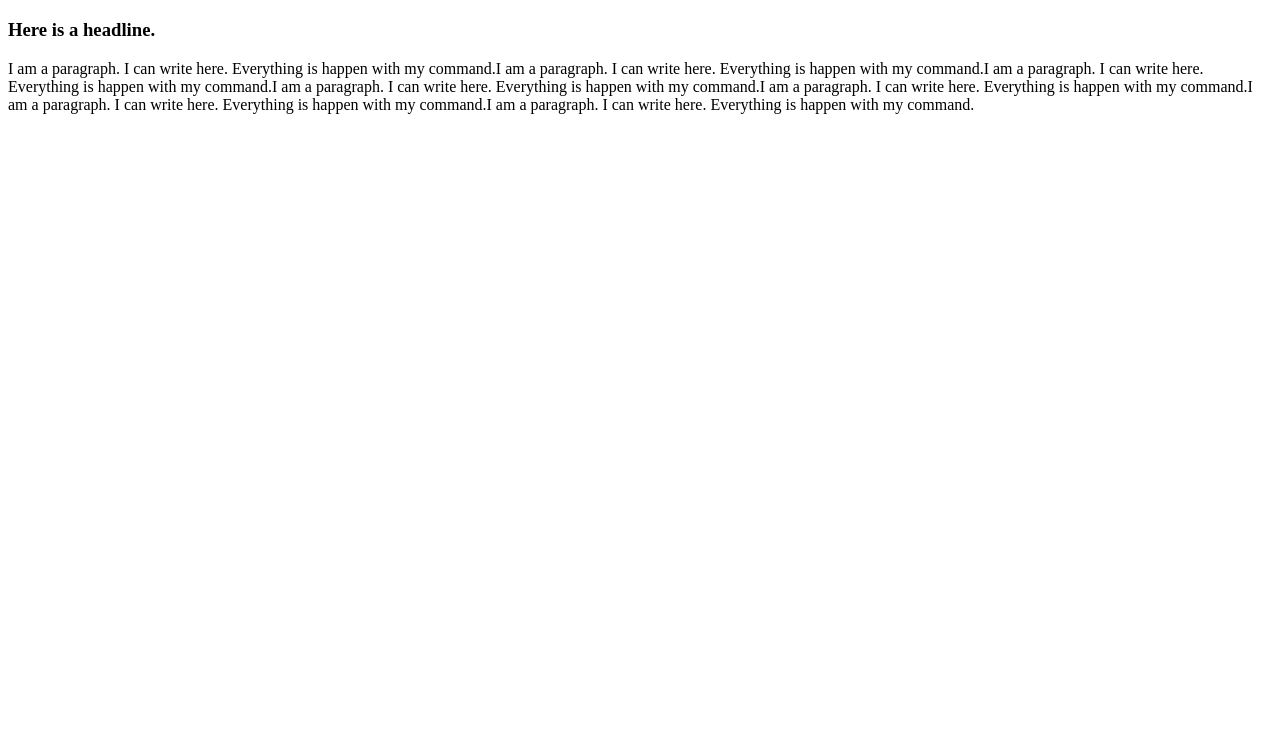
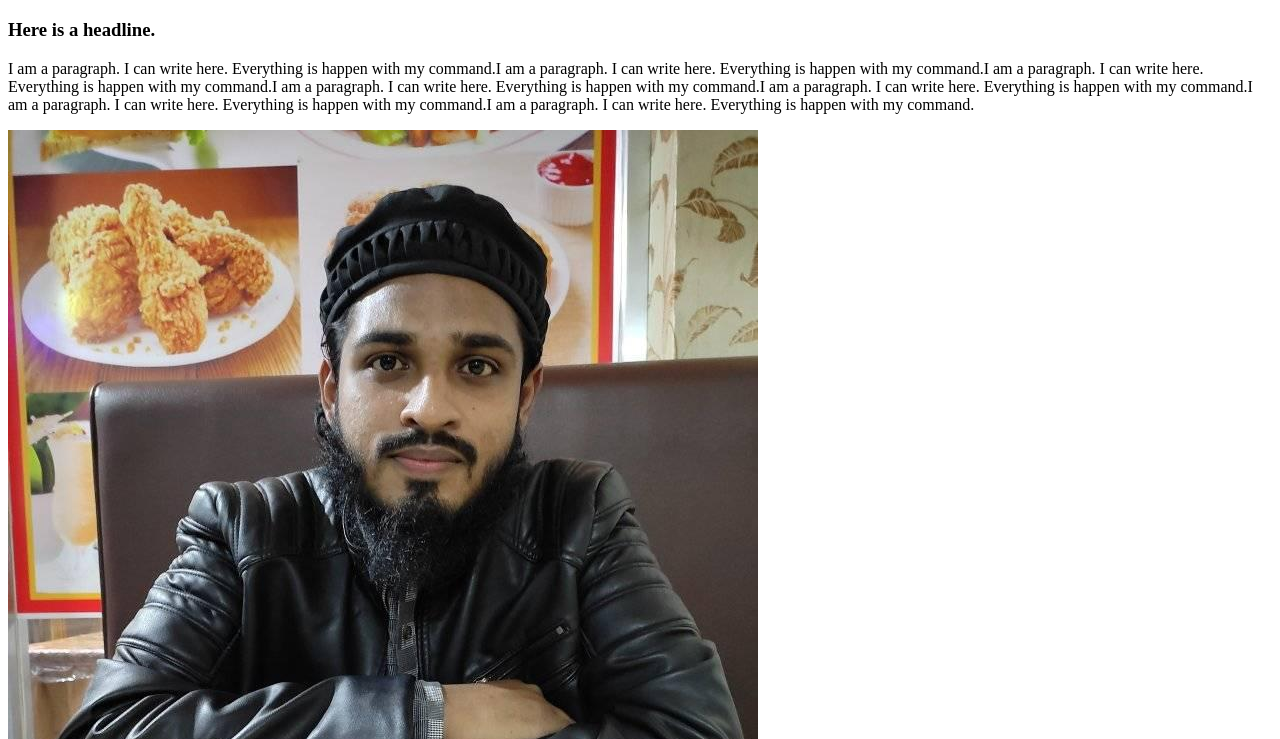
Before and after one commit to abdullahMsiam/First-project, a plain HTML site: page index.html in a window 1280 px wide. Shown: the part 61-800 px from the top of the page. Drawn offline with Linux system fonts and the light colour scheme.

Commit message:
image add

```diff
--- a/index.html
+++ b/index.html
@@ -10,6 +10,7 @@
     <h1>Now we are starting write a code here.</h1>
     <h3>Here is a headline.</h3>
     <p>I am a paragraph. I can write here. Everything is happen with my command.I am a paragraph. I can write here. Everything is happen with my command.I am a paragraph. I can write here. Everything is happen with my command.I am a paragraph. I can write here. Everything is happen with my command.I am a paragraph. I can write here. Everything is happen with my command.I am a paragraph. I can write here. Everything is happen with my command.I am a paragraph. I can write here. Everything is happen with my command.</p>
+    <img src="meee.jpg" alt="">
 
 </body>
 </html>
```
Also changed, not shown: amki.jpg (added), brother.jpg (added), meee.jpg (added).
